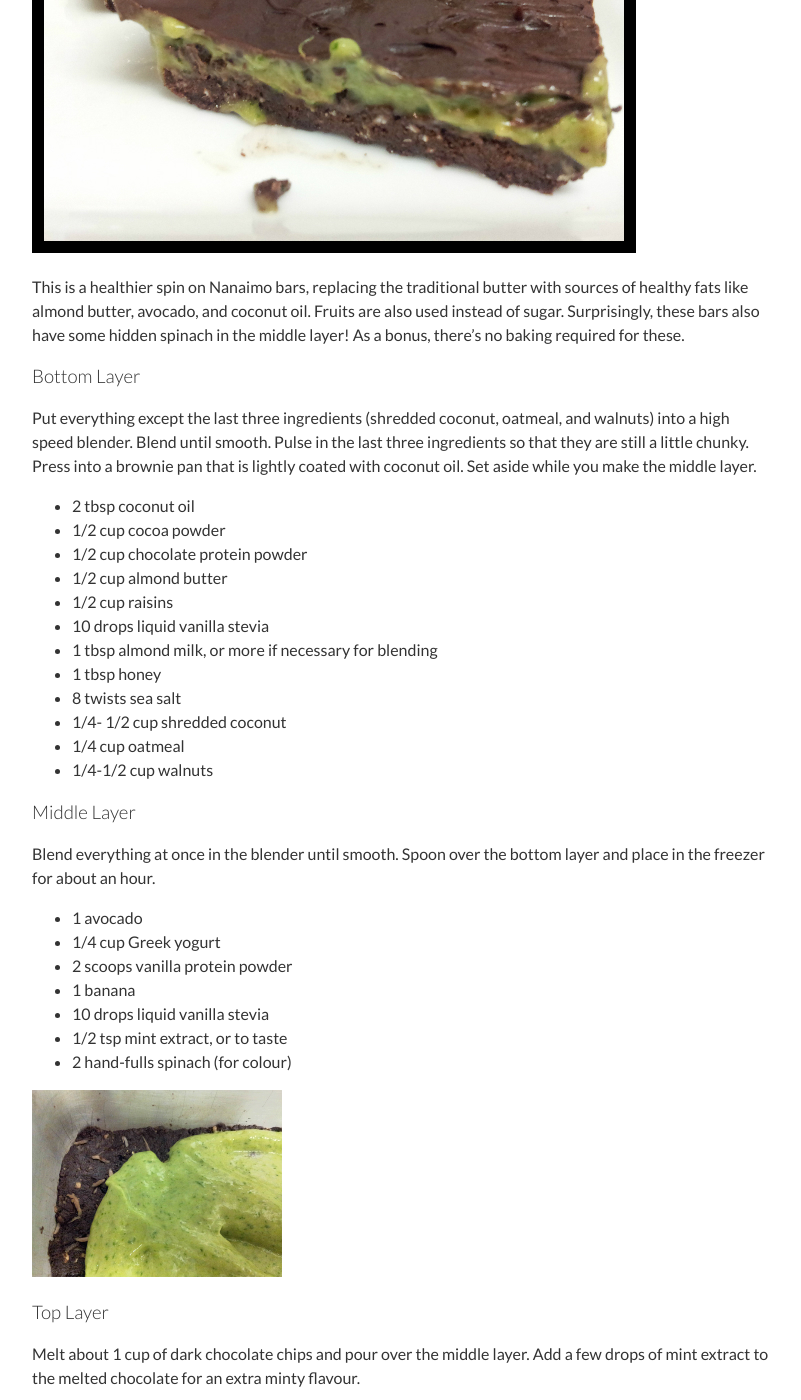
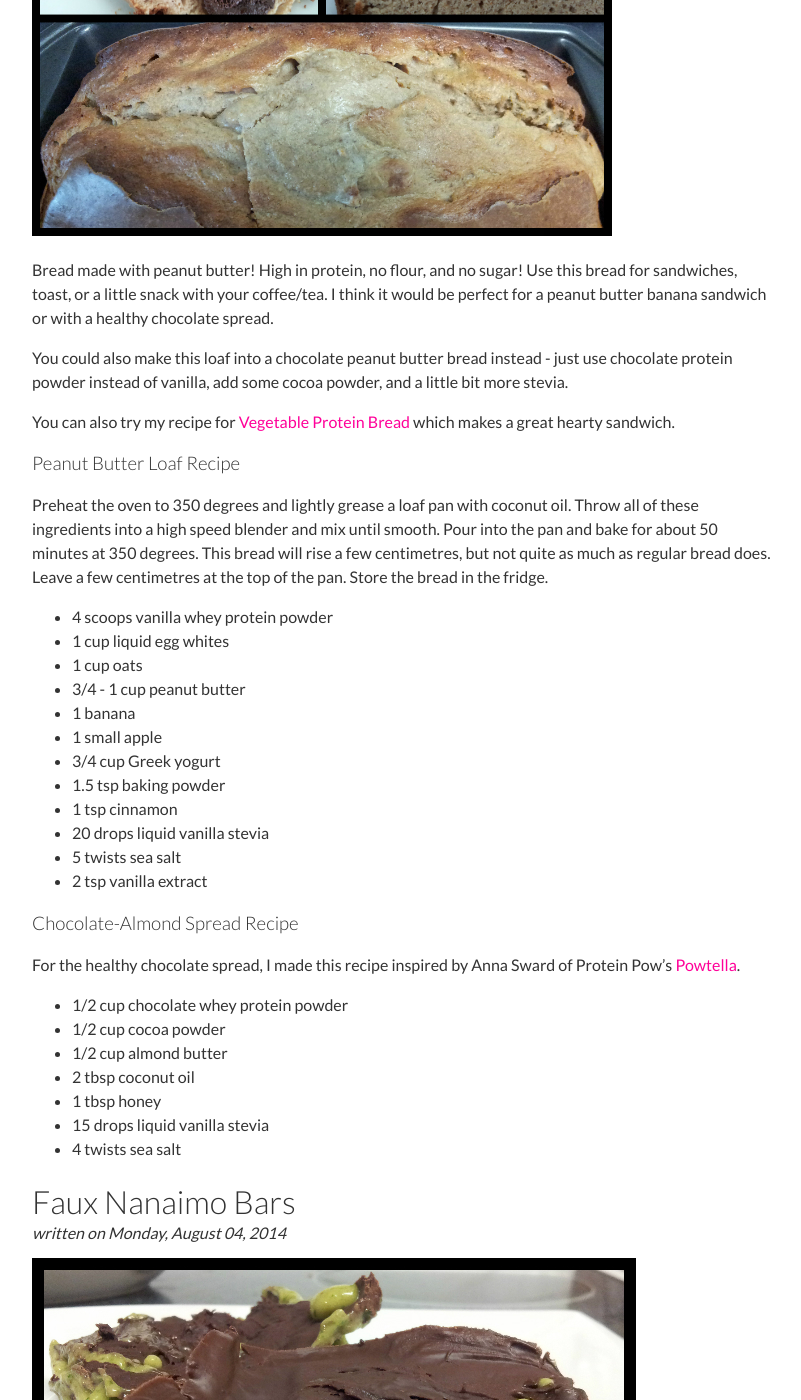
Before and after one commit to teri-lynn/teri-lynn.github.com, a Jekyll site: the page built from index.html, in a window 1280 px wide and 1400 px high, scrolled down 507 px. Shown: the whole window, without its empty margins (238-1039 px from the left). Built offline with Jekyll 4.4.1, drawn with Linux system fonts in a browser that asks for light colours; Markdown is read by kramdown in place of the engine named in the settings; some of the changed text lies outside the part shown.

Commit message:
New Post: Peanut Butter Loaf + edited veg bread

```diff
--- a/_posts/2014-08-01-vegetable-protein-bread.md
+++ b/_posts/2014-08-01-vegetable-protein-bread.md
@@ -11,7 +11,7 @@ You can play around with the spices and flavourings. I basically threw things in
 
 My inspiration for this recipe came from Anna Sward of Protein Pow and her [broccoli bread](http://proteinpow.com/2013/04/low-carb-gluten-free-broccoli-protein.html).
 
-Preheat the oven to 320 degrees and lightly grease a pie pan with olive oil. Throw all of these ingredients (except the parmesan cheese and pumpkin seeds) into a high speed blender and mix until smooth. Add in the cheese and seeds at the end and pulse a couple of times, or just leave them whole. Pour into a bread pan and bake for about an hour at 320 degrees. This bread will rise a couple centimetres, but not nearly as much as regular bread does, so you can fill the pan almost to the top.
+Preheat the oven to 320 degrees and lightly grease a loaf pan with olive oil. Throw all of these ingredients (except the parmesan cheese and pumpkin seeds) into a high speed blender and mix until smooth. Add in the cheese and seeds at the end and pulse a couple of times, or just leave them whole. Pour into a bread pan and bake for about an hour at 320 degrees. This bread will rise a couple centimetres, but not nearly as much as regular bread does, so you can fill the pan almost to the top.
 
 - 2 cups plain or unflavoured protein powder (4 scoops)
 - 1 heaping cup oats
--- /dev/null
+++ b/_posts/2014-08-08-peanut-butter-loaf.md
@@ -0,0 +1,42 @@
+---
+layout: post
+title: Peanut Butter Loaf
+---
+
+![Peanut Butter Loaf](/images/peanut_butter_loaf.jpg)
+
+Bread made with peanut butter! High in protein, no flour, and no sugar! Use this bread for sandwiches, toast, or a little snack with your coffee/tea.  I think it would be perfect for a peanut butter banana sandwich or with a healthy chocolate spread.
+
+You could also make this loaf into a chocolate peanut butter bread instead - just use chocolate protein powder instead of vanilla, add some cocoa powder, and a little bit more stevia.
+
+You can also try my recipe for [Vegetable Protein Bread](http://teri-lynn.ca/2014/08/01/vegetable-protein-bread/) which makes a great hearty sandwich.
+
+### Peanut Butter Loaf Recipe
+
+Preheat the oven to 350 degrees and lightly grease a loaf pan with coconut oil. Throw all of these ingredients into a high speed blender and mix until smooth. Pour into the pan and bake for about 50 minutes at 350 degrees. This bread will rise a few centimetres, but not quite as much as regular bread does. Leave a few centimetres at the top of the pan. Store the bread in the fridge.
+
+- 4 scoops vanilla whey protein powder
+- 1 cup liquid egg whites
+- 1 cup oats
+- 3/4 - 1 cup peanut butter
+- 1 banana
+- 1 small apple
+- 3/4 cup Greek yogurt
+- 1.5 tsp baking powder
+- 1 tsp cinnamon
+- 20 drops liquid vanilla stevia
+- 5 twists sea salt
+- 2 tsp vanilla extract
+
+
+###Chocolate-Almond Spread Recipe
+
+For the healthy chocolate spread, I made this recipe inspired by Anna Sward of Protein Pow's [Powtella](http://proteinpow.com/2014/06/powtella.html).
+
+- 1/2 cup chocolate whey protein powder
+- 1/2 cup cocoa powder
+- 1/2 cup almond butter
+- 2 tbsp coconut oil
+- 1 tbsp honey
+- 15 drops liquid vanilla stevia
+- 4 twists sea salt
```
Also changed, not shown: images/peanut_butter_loaf.jpg (added).
